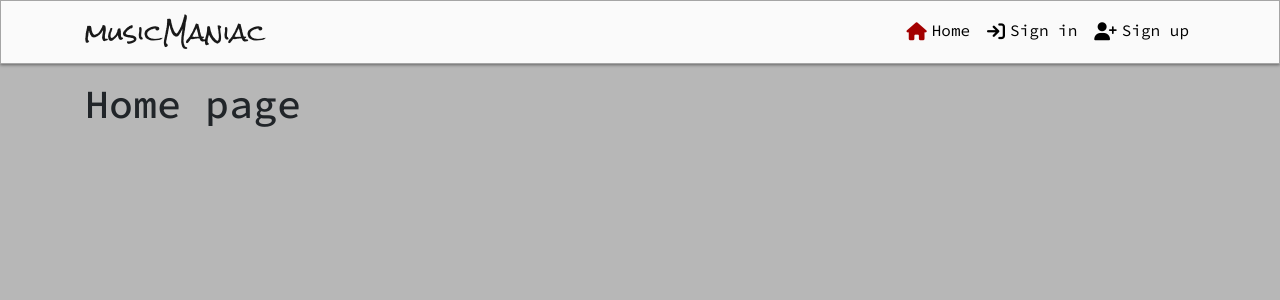
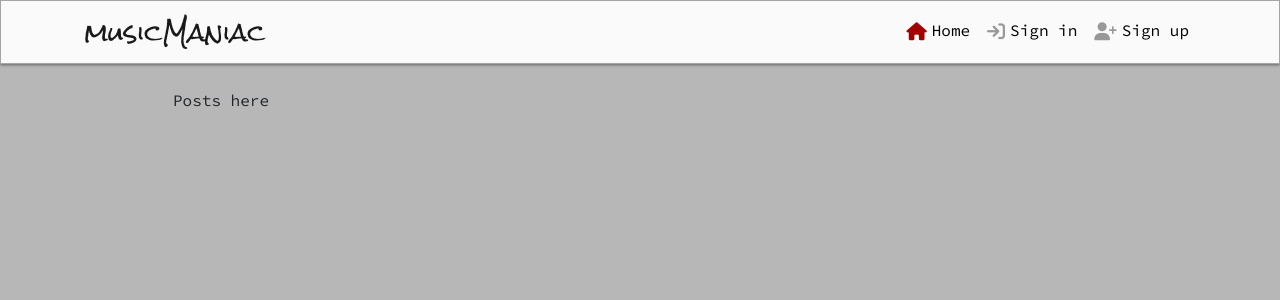
Before and after one commit to ramonabroberg/musicmaniac, a React (Create React App) app: page / in a window 1280 px wide. Shown: the top 300 px of the page. Built offline with nearby package versions, Linux system fonts and the light colour scheme; no server answers.

Commit message:
create postspage file and routes to it

```diff
--- a/src/App.js
+++ b/src/App.js
@@ -7,15 +7,35 @@ import SignUpForm from "./pages/auth/SignUpForm";
 import SignInForm from "./pages/auth/SignInForm";
 import PostCreateForm from "./pages/posts/PostCreateForm";
 import PostDetailPage from "./pages/posts/PostDetailPage";
-
+import PostsPage from "./pages/posts/PostsPage";
+import { useCurrentUser } from "./contexts/CurrentUserContext";
 
 function App() {
+  const currentUser = useCurrentUser();
+  const profile_id = currentUser?.profile_id || "";
+
   return (
     <div className={styles.App}>
       <NavBar />
       <Container className={styles.Main}>
         <Switch>
-          <Route exact path="/" render={() => <h1>Home page</h1>} />
+          <Route
+            exact
+            path="/"
+            render={() => (
+              <PostsPage message="No results found. Please change the search keyword." />
+            )}
+          />
+          <Route
+            exact
+            path="/interested"
+            render={() => (
+              <PostsPage
+                message="No results found. Please change the search keyword or click Interested on a post."
+                filter={`interested__owner__profile=${profile_id}&ordering=-interested__created_at&`}
+              />
+            )}
+          />
           <Route exact path="/signin" render={() => <SignInForm />} />
           <Route exact path="/signup" render={() => <SignUpForm />} />
           <Route exact path="/posts/create" render={() => <PostCreateForm />} />
--- a/src/App.module.css
+++ b/src/App.module.css
@@ -44,7 +44,3 @@ i {
 i:hover {
     transition: color ease-in-out 0.3s;
 }
-
-input[type="file"] {
-    display: none;
-  }
--- a/src/pages/posts/Post.js
+++ b/src/pages/posts/Post.js
@@ -15,6 +15,7 @@ const Post = (props) => {
     profile_image,
     interested_id,
     interested_count,
+    comments_count,
     image,
     title,
     instrument,
@@ -149,6 +150,10 @@ const Post = (props) => {
             </OverlayTrigger>
           )}
           {interested_count}
+          <Link to={`/posts/${id}`}>
+            <i className="fa-regular fa-comments pl-3" />
+          </Link>
+          {comments_count}
         </div>
       </Card.Body>
     </Card>
--- /dev/null
+++ b/src/pages/posts/PostsPage.js
@@ -0,0 +1,14 @@
+import React from 'react'
+import { Col, Row } from 'react-bootstrap'
+
+function PostsPage() {
+  return (
+    <Row className="h-100">
+      <Col className="py-2 p-0 p-lg-2" md={{ span: 10, offset: 1 }}>
+        <p>Posts here</p>
+      </Col>
+    </Row>
+  );
+}
+
+export default PostsPage
--- a/src/styles/NavBar.module.css
+++ b/src/styles/NavBar.module.css
@@ -19,6 +19,10 @@ i {
     padding: 6px;
 }
 
+i {
+    color: rgb(152, 152, 152);
+}
+
 .Active i {
     color: rgb(163, 0, 0);
 }
```
Also changed, not shown: src/styles/PostsPage.module.css (added).
